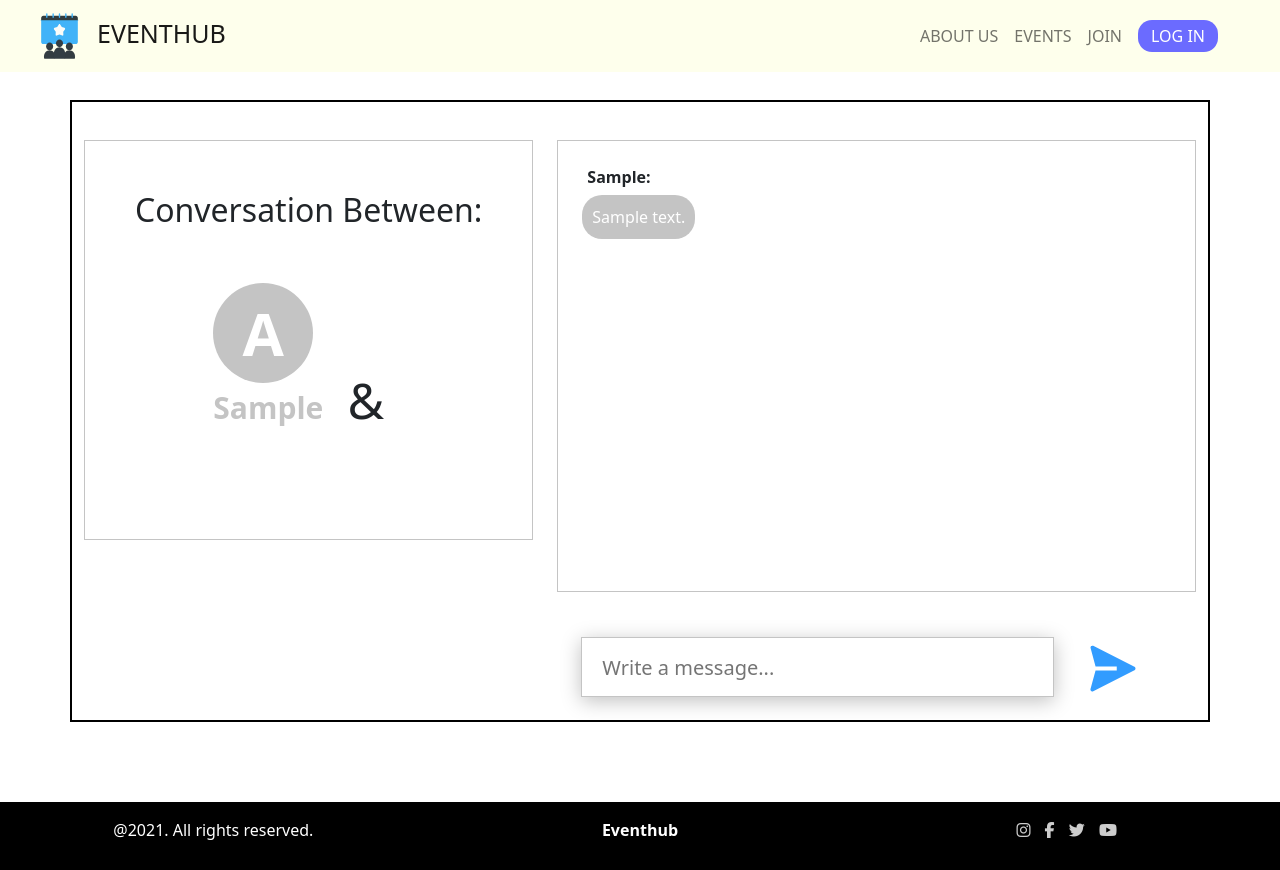
After one commit to missionshrestha/Eventhub, a Django app: page /conversations/1/ in a window 1280 px wide. The commit adds this page. Run offline with Django 3.2, Linux system fonts and the light colour scheme; tables that the repository leaves empty hold one stand-in row (values such as "Sample post"); some libraries are stand-ins or nearby versions.

Commit message:
Done coversation part

```diff
--- a/config/urls.py
+++ b/config/urls.py
@@ -24,6 +24,7 @@ urlpatterns = [
     path("events/",include("events.urls",namespace="events")),
     path("users/",include("users.urls",namespace="users")),
     path("reservations/", include("reservations.urls", namespace="reservations")),
+    path("conversations/", include("conversations.urls", namespace="conversations")),
     path('admin/', admin.site.urls),
 ]
 
--- /dev/null
+++ b/conversations/forms.py
@@ -0,0 +1,4 @@
+from django import forms
+
+class AddMessageForm(forms.Form):
+    message = forms.CharField(required=True,widget=forms.TextInput(attrs={"placeholder":"Write a message...",'class':"msg-box"}))
--- /dev/null
+++ b/conversations/urls.py
@@ -0,0 +1,8 @@
+from django.urls import path
+from . import views
+app_name = "conversations"
+
+urlpatterns = [
+    path("go/<int:organizer_pk>/<int:participants_pk>/",views.go_conversation,name="go"),
+    path("<int:pk>/",views.ConversationDetailView.as_view(),name="detail")
+]
--- a/conversations/views.py
+++ b/conversations/views.py
@@ -1,3 +1,57 @@
-from django.shortcuts import render
+from django.core.checks import messages
+from django.db.models import Q
+from django.http.response import Http404
+from django.shortcuts import redirect, reverse,render
+from django.views.generic import View
+from users import models as user_models
+from . import models,forms
+import conversations
+
 
 # Create your views here.
+def go_conversation(request,organizer_pk,participants_pk):
+    try:
+        user_one = user_models.User.objects.get(pk=organizer_pk)
+        user_two = user_models.User.objects.get(pk=participants_pk)
+    except user_models.User.DoesNotExist:
+        user_one = None
+        user_two = None
+
+    if user_one is not None and user_two is not None:
+        # try:
+        #     conversation = models.Conversation.objects.get(Q(participants=user_one) & Q(participants=user_two))
+        # except models.Conversation.DoesNotExist:
+        #     conversation = models.Conversation.objects.create()
+        #     conversation.participants.add(user_one,user_two)
+
+        conversation_query = models.Conversation.objects.filter(Q(participants=user_one)).filter(Q(participants=user_two))
+        if conversation_query.count() == 0:
+            conversation = models.Conversation.objects.create()
+            conversation.participants.add(user_one,user_two)
+        else:
+            conversation = conversation_query[0]
+        return redirect(reverse("conversations:detail",kwargs={"pk":conversation.pk}))
+
+
+class ConversationDetailView(View):
+    def get(self, *args,**kwargs):
+        pk = kwargs.get("pk")
+        try:
+            conversation = models.Conversation.objects.get(pk=pk)
+        except models.Conversation.DoesNotExist:
+            raise Http404
+        form = forms.AddMessageForm()
+        return render(self.request,"conversations/conversation_detail.html",{"conversation":conversation,"form":form})
+
+    def post(self,*args,**kwargs):
+        form = forms.AddMessageForm(self.request.POST)
+        pk = kwargs.get("pk")
+        try:
+            conversation = models.Conversation.objects.get(pk=pk)
+        except models.Conversation.DoesNotExist:
+            raise Http404
+
+        if form.is_valid():
+            message = form.cleaned_data['message']
+            models.Message.objects.create(message=message,user=self.request.user,conversation=conversation)
+        return redirect(reverse("conversations:detail",kwargs={"pk":pk}))
--- /dev/null
+++ b/templates/conversations/conversation_detail.html
@@ -0,0 +1,444 @@
+{% extends "base.html" %}
+{% load static %}
+{% block page_name %}
+Conversation
+{% endblock page_name%}
+
+
+{% block content %}
+
+<style>
+.division{
+    padding-top: 100px;
+    height: 50px;
+  }
+
+.main-division{
+  border: 2px solid black;
+
+  padding-top: 3%;
+  text-align: center;
+  width: 97%;
+margin-bottom: 80px;
+}
+@media only screen and (max-width: 991.5px) {
+  .main-division{
+    border-style: none;
+  }
+}
+
+.left-chat{
+  display: block;
+  margin:auto;
+  text-align: center;
+
+  width: 100%;
+  border: 0.5px solid #C4C4C4;
+  margin-bottom: 30%;
+position: relative;
+padding-top: 50px;
+padding-bottom: 90px;
+
+}
+@media only screen and (max-width: 1200px) {
+  .left-chat{
+    padding-bottom: 10px;
+  }
+}
+
+.logo{
+  padding-top: 10%;
+}
+.logo1{
+  display: inline-block;
+  position: relative;
+  /* right: 50px; */
+  /* padding-left: 100px; */
+
+}
+.and{
+  display: inline-block;
+  position: relative;
+  padding: 0 20px 0 20px;
+  top:25%;
+  /* left:50%; */
+  /*
+  bottom:50%;
+  transform: translate(-50%,50%); */
+  font-size: 50px;
+}
+.logo2{
+  display: inline-block;
+  position: relative;
+  /* left:50px; */
+  /* padding-right: 100px;
+  float: right; */
+}
+
+.name{
+  font-weight: bold;
+font-size: 30px;
+line-height: 50px;
+
+color: #C4C4C4;
+}
+
+.A-circle {
+  /* background: #C4C4C4;
+  color: #fff;
+  padding: 10px 20px;
+  padding-top: 8px;
+  border-radius: 50%;
+  font-size: 35px;
+  font-weight: bold; */
+
+width: 100px;
+line-height: 100px;
+background-color: #c4c4c4;
+color:#fff;
+border-radius: 50%;
+text-align: center;
+font-size: 60px;
+font-weight: bold;
+
+}
+
+
+
+
+
+
+
+
+
+
+
+
+
+
+
+
+
+
+
+
+
+
+
+
+
+
+
+
+
+
+
+
+.right-chat{
+  border: 0.5px solid #C4C4C4;
+box-sizing: border-box;
+width: 100%;
+margin-bottom: 20px;
+
+}
+@media only screen and (max-width: 991.5px) {
+  .right-chat{
+    position: relative;
+    bottom: 150px;
+    margin-bottom: -50px;
+
+  }
+}
+
+@media only screen and (max-width: 767px) {
+  .right-chat{
+    position: relative;
+    bottom: 100px;
+
+  }
+}
+.overflow{
+  height: 450px;
+  overflow-y:  scroll;
+}
+.block-participant{
+  display: block;
+  text-align: right;
+}
+.participant{
+  max-width: 300px;
+  display: inline-block;
+  text-align: left
+}
+.intro-cont{
+  background: #407BFF;
+border-radius: 20px;
+  color: white;
+  padding: 10px;
+  padding-right: 10px;
+margin-top: -10px;
+  margin-bottom: 20px;
+  text-align: left;
+  word-break: break-all;
+
+}
+
+.name-cont{
+
+  margin-right: 5px;
+  font-weight: bold;
+  text-align: right;
+}
+.block-organizer{
+  display: block;
+  text-align: left;
+}
+.organizer{
+max-width: 300px;
+  display: inline-block;
+  /* margin-right: 60%; */
+text-align: left;
+
+
+
+}
+.intro-org{
+
+  background: #C4C4C4;
+border-radius: 20px;
+  color: white;
+  padding: 10px;
+  padding-right: 10px;
+  margin-bottom: 20px;
+  margin-top: -10px;
+  text-align: left;
+
+
+
+  margin-bottom: 10px;
+
+word-break: break-all;
+}
+
+.name-org{
+
+  /* padding-right: 30%;
+  margin: 0;
+  margin-left: -90px; */
+  font-weight: bold;
+  margin-left: 5px;
+}
+.msg-box{
+
+height: 60px;
+text-align: left;
+background: #FFFFFF;
+border: 0.5px solid #C4C4C4;
+box-sizing: border-box;
+box-shadow: 0px 4px 20px rgba(0, 0, 0, 0.25);
+width: 80%;
+line-height: 1.5;
+margin-bottom: 10px;
+font-size: 20px;
+padding-left: 20px;
+float: left;
+position: relative;
+top: 25px;
+}
+.send-icon-img{
+  width: 60px;
+  opacity: 0.8;
+}
+.send-icon-button{
+  background-color: #fff;
+  margin-bottom: 20px;
+  margin-top: 25px;
+  border-style: none;
+  cursor: default;
+}
+.send-icon-button:hover .send-icon-img{
+  opacity: 1;
+}
+</style>
+
+
+<div class="container-fluid division ">
+
+</div>
+
+
+<div class="container main-division">
+<div class="row">
+<div class="col-lg-5">
+  <div class="left-chat">
+
+
+  <h2>Conversation Between:</h3>
+  <div class="container-fluid logo">
+
+    {% for user in conversation.participants.all %}
+      <div class="A-circle-size A-circle-size-bottom logo1">
+        <div class="A-circle">A</div>
+        <p class="name">{{user.first_name}}</p>
+      </div>
+      {% if forloop.first %}
+        <h1 class="and">&</h1>
+        <!-- <span>&</span> -->
+      {%endif%}
+      {%endfor%}
+
+      <!-- <div class="A-circle-size A-circle-size-bottom logo2">
+        <div class="A-circle">S</div>
+        <P class="name">Sokka</P>
+      </div> -->
+
+
+</div>
+</div>
+</div>
+<div class="col-lg-7">
+<div class="right-chat">
+<div class="overflow">
+
+
+
+<div class=" container ">
+  <div class="block-participant">
+
+
+  <div class="participant">
+  <!-- <p class="name-cont">sokka:</p>
+  <div>
+    <div class="intro-cont">a</div>
+  </div> -->
+</div>
+</div>
+</div>
+{% if conversation.messages.count == 0 %}
+<h1>No Conversation Yet</h1>
+{%endif%}
+
+{% for message in conversation.messages.all %}
+    {%if message.user.pk != user.pk %}
+    <div class="container">
+
+        <div class="block-organizer">
+
+
+        <div class="organizer">
+          <p class="name-org">{{message.user.first_name}}:</p>
+          <div>
+            <p class="intro-org">{{message.message}}</p>
+          </div>
+        </div>
+        </div>
+        </div>
+    {%else%}
+    <div class=" container-fluid ">
+        <div class="block-participant">
+        <div class="participant">
+        <p class="name-cont">{{message.user.first_name}}:</p>
+        <div>
+          <p class="intro-cont">{{message.message}}</p>
+        </div>
+      </div>
+      </div>
+      </div>
+      {%endif%}
+
+{%endfor%}
+
+
+
+
+<!-- <div class="block-organizer">
+<div class="organizer">
+  <p class="name-org">ABR:</p>
+  <div>
+    <p class="intro-org">.</p>
+  </div>
+</div>
+</div> -->
+
+<!-- <div class="block-organizer">
+<div class="organizer">
+  <p class="name-org">ABR:</p>
+  <div>
+    <p class="intro-org">.</p>
+  </div>
+</div>
+</div> -->
+
+<!-- <div class="block-organizer">
+<div class="organizer">
+  <p class="name-org">ABR:</p>
+  <div>
+    <p class="intro-org">.</p>
+  </div>
+</div>
+</div> -->
+
+<!-- </div> -->
+
+
+
+
+<!-- <div class="block-participant">
+<div class="participant">
+<p class="name-cont">sokka:</p>
+<div>
+  <p class="intro-cont">hi my name is sokkahi my name is sokkahi my name is sokkavvhi my name is sokkahi my name is sokkavhi my name is sokkahi my name is sokka</p>
+</div>
+</div>
+</div> -->
+
+<!-- <div class="block-participant">
+<div class="participant">
+<p class="name-cont">sokka:</p>
+<div>
+<p class="intro-cont">o;ijfljs;ljs;lijdfilsjlifjselifjse;lijfoisejflskfm siljf soiejf soifjsiejfiejf;iejfijweifjweo;ifjew;iofjewiof oije</p>
+</div>
+</div>
+</div> -->
+
+<!-- <div class="block-participant">
+<div class="participant">
+<p class="name-cont">sokka:</p>
+<div>
+<p class="intro-cont">a</p>
+</div>
+</div>
+</div> -->
+
+<!-- <div class="block-participant">
+<div class="participant">
+<p class="name-cont">sokka:</p>
+<div>
+<p class="intro-cont">hi my name is sokkahi my name is sokkahi my name is sokkavvhi my name is sokkahi my name is sokkavhi my name is sokkahi my name is sokka</p>
+</div>
+</div>
+</div> -->
+
+</div>
+
+</div>
+
+<div class="container-fluid">
+<form method="POST">
+    {%csrf_token%}
+    {{form.message}}
+    <!-- <input type="text" class="msg-box" placeholder="Write a message..."> -->
+    <button class="send-icon-button"><img class="send-icon-img" src="{% static 'images/conversation/send-icon.svg' %}"></button>
+    <!-- <button>Submit</button> -->
+</form>
+</div>
+
+
+</div>
+</div>
+</div>
+
+
+
+</div>
+{%endblock%}
--- a/templates/register/afterregister.html
+++ b/templates/register/afterregister.html
@@ -348,7 +348,7 @@ margin-bottom: 20px;
                   </div>
                 </div>
                 <div class="col-lg-6">
-                  <a href="#">
+                  <a href="{% url 'conversations:go' event.organizer.pk reservation.user.pk %}">
                     <button type="button" class=" button-edit button-bottom-edit" data-aos="zoom-in">
                       <p class="button-text">Send Message</p>
                     </button>
```
Also changed, not shown: templates/events/approve.html (+30 -10 lines), static/images/conversation/send-icon.svg (added).
